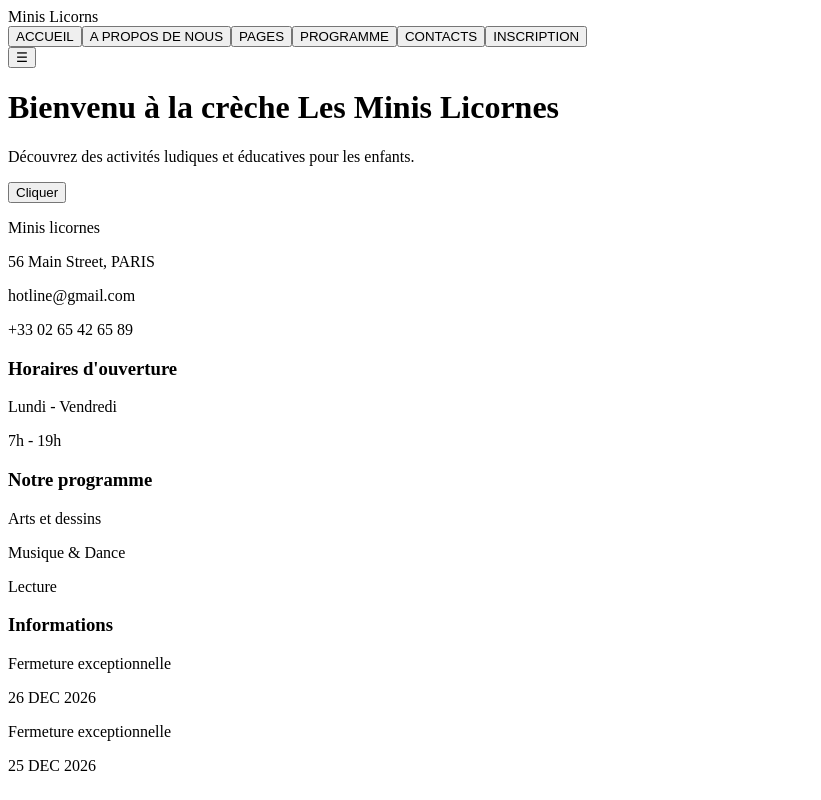
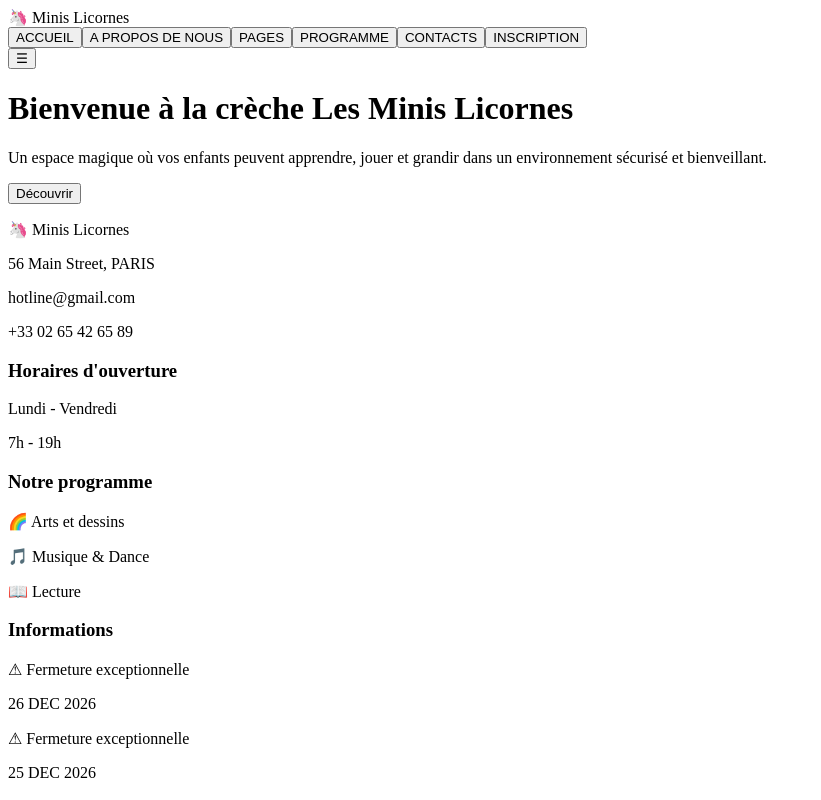
Before and after one commit to Ahoua685/creche_front_projet, a React (Vite) app: page / in a window 1280 px wide. Shown: the whole page, without its empty margins (0-821 px from the left). Built offline with nearby package versions, Linux system fonts and the light colour scheme.

Commit message:
Ahoua: page accueil

```diff
--- a/src/App.jsx
+++ b/src/App.jsx
@@ -1,25 +1,26 @@
 import { useState } from "react";
+import { motion } from "framer-motion";
 
 export default function HomePage() {
   const [menuOpen, setMenuOpen] = useState(false);
 
   return (
-    <div className="font-sans bg-pink-100 min-h-screen text-gray-700">
+    <div className="font-sans bg-gradient-to-br from-pink-100 to-purple-100 min-h-screen text-gray-700">
       {/* Header */}
-      <header className="bg-pink-300 p-4 flex justify-between items-center shadow-md">
-        <div className="flex items-center space-x-2 text-xl font-bold text-white">
-          <span>Minis Licorns</span>
+      <header className="bg-gradient-to-r from-pink-400 to-purple-400 p-4 flex justify-between items-center shadow-lg">
+        <div className="flex items-center space-x-2 text-2xl font-extrabold text-white">
+          <span>🦄 Minis Licornes</span>
         </div>
-        <div className="hidden md:flex space-x-6 text-white">
-          <button className="hover:underline">ACCUEIL</button>
-          <button className="hover:underline">A PROPOS DE NOUS</button>
-          <button className="hover:underline">PAGES</button>
-          <button className="hover:underline">PROGRAMME</button>
-          <button className="hover:underline">CONTACTS</button>
-          <button className="hover:underline">INSCRIPTION</button>
+        <div className="hidden md:flex space-x-6 text-white text-lg">
+          <button className="hover:underline transition duration-300">ACCUEIL</button>
+          <button className="hover:underline transition duration-300">A PROPOS DE NOUS</button>
+          <button className="hover:underline transition duration-300">PAGES</button>
+          <button className="hover:underline transition duration-300">PROGRAMME</button>
+          <button className="hover:underline transition duration-300">CONTACTS</button>
+          <button className="hover:underline transition duration-300">INSCRIPTION</button>
         </div>
         <div className="md:hidden">
-          <button onClick={() => setMenuOpen(!menuOpen)} className="p-2 bg-pink-400 rounded text-white">
+          <button onClick={() => setMenuOpen(!menuOpen)} className="p-2 bg-purple-500 rounded text-white shadow-md">
             ☰
           </button>
         </div>
@@ -27,47 +28,47 @@ export default function HomePage() {
 
       {/* Mobile Menu */}
       {menuOpen && (
-        <nav className="md:hidden bg-pink-200 p-4 flex flex-col space-y-2">
+        <motion.nav initial={{ opacity: 0 }} animate={{ opacity: 1 }} className="md:hidden bg-purple-200 p-4 flex flex-col space-y-2 text-lg">
           <button className="hover:underline">ACCUEIL</button>
           <button className="hover:underline">A PROPOS DE NOUS</button>
           <button className="hover:underline">PAGES</button>
           <button className="hover:underline">PROGRAMME</button>
           <button className="hover:underline">CONTACTS</button>
           <button className="hover:underline">INSCRIPTION</button>
-        </nav>
+        </motion.nav>
       )}
 
       {/* Main Content */}
-      <main className="h-96 bg-pink-200 flex flex-col items-center justify-center text-center p-6">
-        <h1 className="text-4xl font-bold text-pink-600">Bienvenu à la crèche Les Minis Licornes</h1>
-        <p className="text-lg text-pink-800 mt-2">Découvrez des activités ludiques et éducatives pour les enfants.</p>
-        <button className="mt-4 px-6 py-2 bg-pink-500 text-white rounded-lg shadow hover:bg-pink-600">Cliquer</button>
+      <main className="h-[500px] bg-gradient-to-br from-pink-200 to-purple-200 flex flex-col items-center justify-center text-center p-6 shadow-xl rounded-lg mx-4 mt-6">
+        <h1 className="text-5xl font-extrabold text-pink-700 drop-shadow-lg">Bienvenue à la crèche Les Minis Licornes</h1>
+        <p className="text-xl text-purple-800 mt-4 max-w-xl">Un espace magique où vos enfants peuvent apprendre, jouer et grandir dans un environnement sécurisé et bienveillant.</p>
+        <motion.button whileHover={{ scale: 1.1 }} className="mt-6 px-8 py-3 bg-purple-500 text-white font-bold text-lg rounded-full shadow-lg hover:bg-purple-600 transition duration-300">Découvrir</motion.button>
       </main>
 
       {/* Footer */}
-      <footer className="bg-pink-300 p-6 flex flex-col md:flex-row justify-between text-white">
+      <footer className="bg-gradient-to-r from-pink-400 to-purple-400 p-6 flex flex-col md:flex-row justify-between text-white mt-6">
         <div>
-          <p className="font-bold">Minis licornes</p>
+          <p className="font-extrabold text-lg">🦄 Minis Licornes</p>
           <p>56 Main Street, PARIS</p>
           <p>hotline@gmail.com</p>
           <p>+33 02 65 42 65 89</p>
         </div>
         <div>
-          <h3 className="font-bold">Horaires d'ouverture</h3>
+          <h3 className="font-bold text-lg">Horaires d'ouverture</h3>
           <p>Lundi - Vendredi</p>
           <p>7h - 19h</p>
         </div>
         <div>
-          <h3 className="font-bold">Notre programme</h3>
-          <p>Arts et dessins</p>
-          <p>Musique & Dance</p>
-          <p>Lecture</p>
+          <h3 className="font-bold text-lg">Notre programme</h3>
+          <p>🌈 Arts et dessins</p>
+          <p>🎵 Musique & Dance</p>
+          <p>📖 Lecture</p>
         </div>
         <div>
-          <h3 className="font-bold">Informations</h3>
-          <p>Fermeture exceptionnelle</p>
+          <h3 className="font-bold text-lg">Informations</h3>
+          <p>⚠ Fermeture exceptionnelle</p>
           <p>26 DEC 2026</p>
-          <p>Fermeture exceptionnelle</p>
+          <p>⚠ Fermeture exceptionnelle</p>
           <p>25 DEC 2026</p>
         </div>
       </footer>
```
